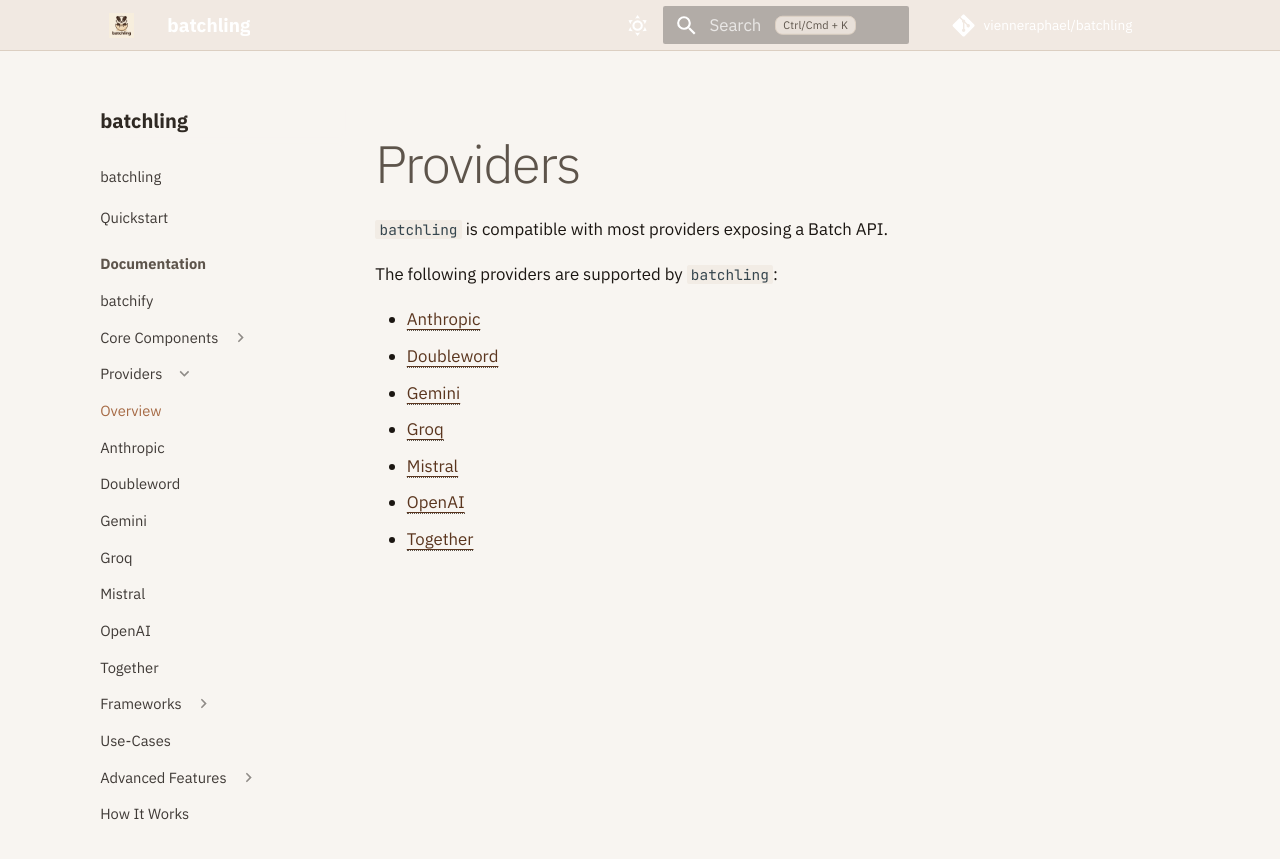
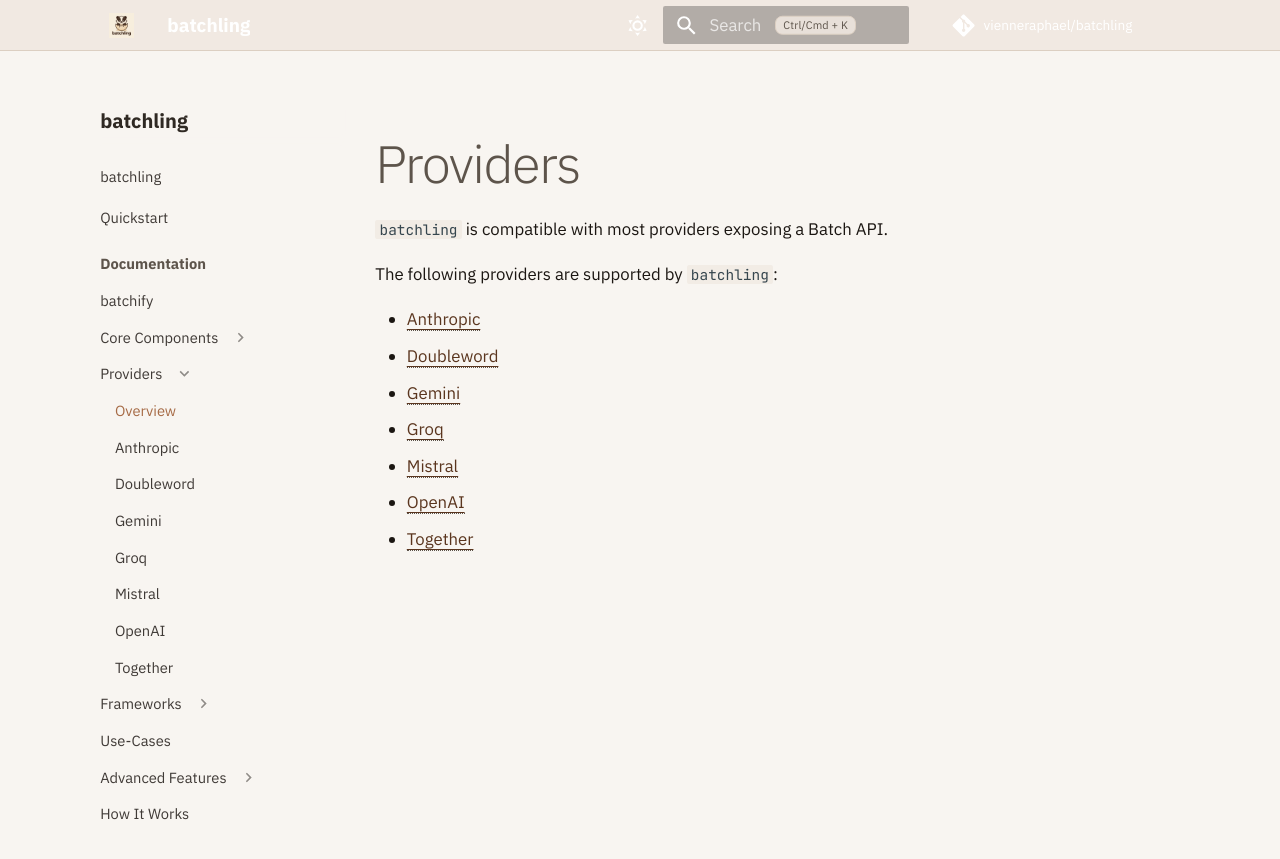
Before and after one commit to vienneraphael/batchling, an MkDocs documentation site: the page built from docs/providers.md, in a window 1280 px wide. Shown: the top 859 px of the page. Built offline with MkDocs 1.6.1 and Material for MkDocs 9.7.7, drawn with Linux system fonts in a browser that asks for light colours; comment, search, counter and statistics services are not loaded.

Commit message:
feat: indent child of foldable elements in nav section

```diff
--- a/docs/assets/stylesheets/extra.css
+++ b/docs/assets/stylesheets/extra.css
@@ -251,6 +251,18 @@
 
 .md-sidebar--primary .md-nav .md-nav .md-nav__link {
   font-size: 0.7rem;
+}
+
+.md-sidebar--primary .md-nav__item--nested > .md-nav > .md-nav__list > .md-nav__item > .md-nav__link,
+.md-sidebar--primary .md-nav__item--nested > .md-nav > .md-nav__list > .md-nav__item > .md-nav__container > .md-nav__link,
+.md-sidebar--primary .md-nav__item--nested > .md-nav > .md-nav__list > .md-nav__item > label.md-nav__link {
+  padding-left: 0.7rem !important;
+}
+
+.md-sidebar--primary .md-nav[data-md-level="1"] > .md-nav__list > .md-nav__item > .md-nav__link,
+.md-sidebar--primary .md-nav[data-md-level="1"] > .md-nav__list > .md-nav__item > .md-nav__container > .md-nav__link,
+.md-sidebar--primary .md-nav[data-md-level="1"] > .md-nav__list > .md-nav__item > label.md-nav__link {
+  padding-left: 0 !important;
 }
 
 .md-sidebar--primary .md-nav__icon {
```
Also changed, not shown: docs-site/assets/stylesheets/extra.css (+12 -0 lines).
